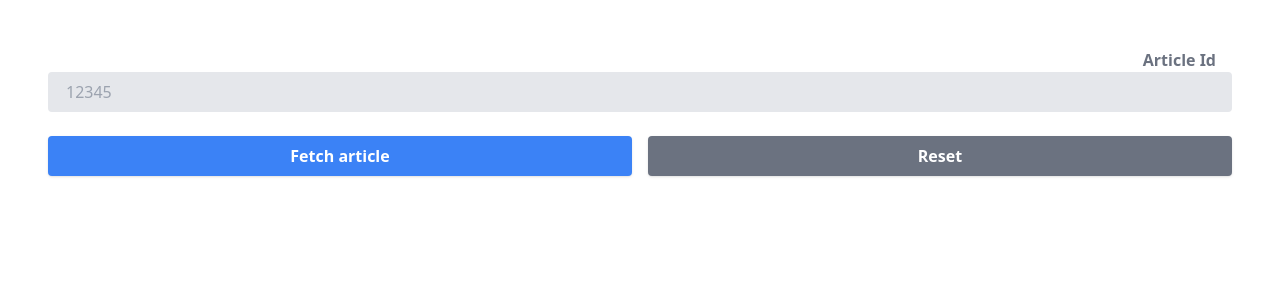
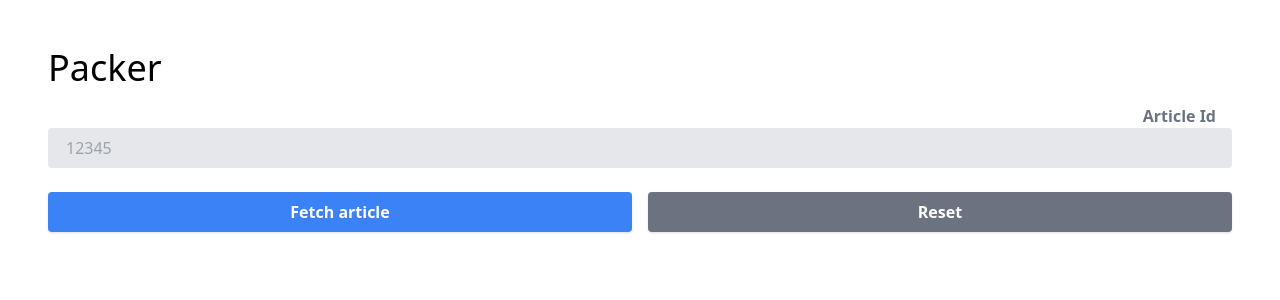
Before and after one commit to Christoffer-lindow/partykungen-php, a PHP site: page / in a window 1280 px wide. Shown: the top 300 px of the page. Run offline with PHP 8.4, Linux system fonts and the light colour scheme; some libraries are stand-ins or nearby versions.

Commit message:
make front end look little bit better

```diff
--- a/pages/home.php
+++ b/pages/home.php
@@ -12,18 +12,19 @@
 <body>
   <div class='w-full mt-12'>
     <div class='mx-12 flex flex-col'>
+      <h1 class='text-4xl mb-4'>Packer</h1>
       <form class="w-full" id="article-form">
         <div class="mb-6">
           <label class="block text-gray-500 font-bold md:text-right mb-1 md:mb-0 pr-4" for="inline-full-name">
             Article Id
           </label>
           <div>
-            <input class="bg-gray-200 appearance-none border-2 border-gray-200 rounded w-full py-2 px-4 text-gray-700 leading-tight focus:outline-none focus:bg-white focus:border-blue-500" type="text" placeholder="12345" id="article-id">
+            <input autocomplete="off" class="bg-gray-200 appearance-none border-2 border-gray-200 rounded w-full py-2 px-4 text-gray-700 leading-tight focus:outline-none focus:bg-white focus:border-blue-500" type="text" placeholder="12345" id="article-id">
           </div>
           <span id="error-span" class="text-red-500"></span>
-          <span id="loader"></span>
+          <span id="loader" class="mt-1"></span>
         </div>
-        <div class="flex mb-2">
+        <div class=" flex mb-6">
           <button class="mr-4 w-1/2 shadow bg-blue-500 hover:bg-blue-300 focus:shadow-outline focus:outline-none text-white font-bold py-2 px-4 rounded w-full" type="submit">
             Fetch article
           </button>
```
